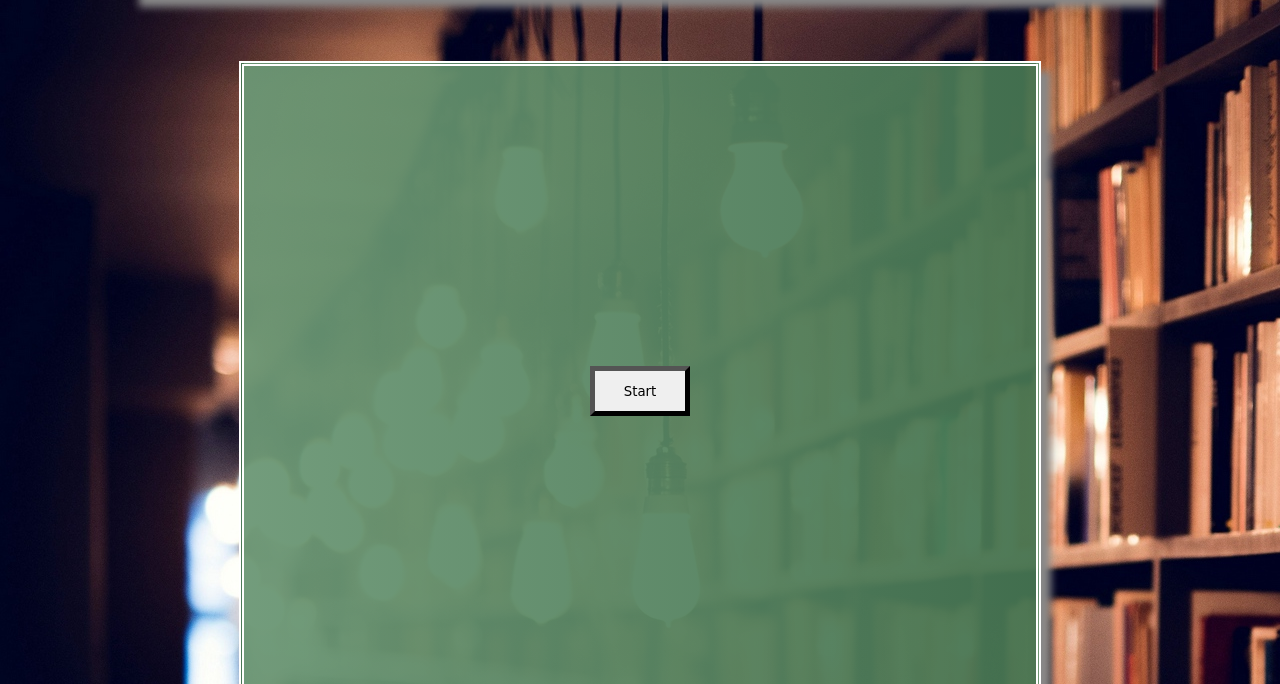
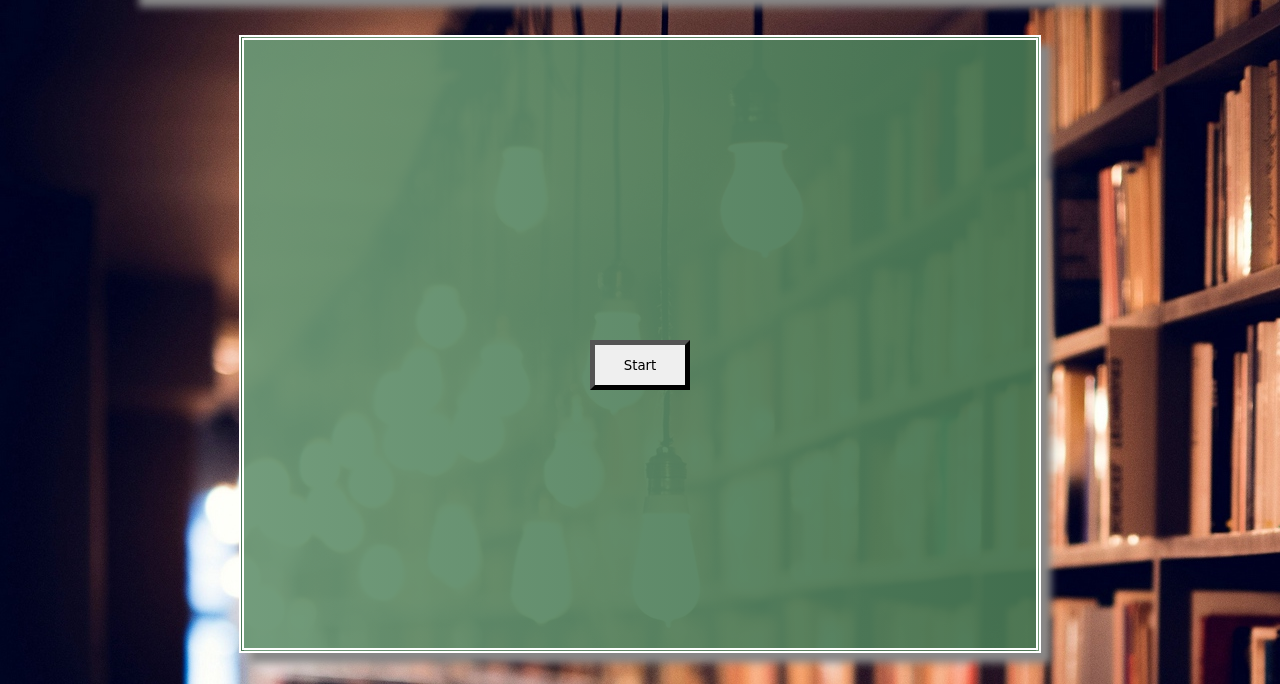
Before and after one commit to bryce-senninger/AmericanLiteratureTrivia, a plain HTML site: page index.html in a window 1280 px wide. Shown: the part 116-800 px from the top of the page. Drawn offline with nearby package versions, Linux system fonts and the light colour scheme; a web font is replaced by a local one.

Commit message:
styling update laptop

```diff
--- a/assets/css/style.css
+++ b/assets/css/style.css
@@ -15,7 +15,7 @@
 }
 
 #questionContent {
-    margin-top: 5%;
+    margin-top: 3%;
     background-image: linear-gradient(to right, rgb(107, 151, 117, 0.95), rgb(69, 116, 81, 0.95));
     text-align: center;
     position: fixed;
@@ -27,7 +27,7 @@
     box-shadow: 10px 10px 8px #888888;
     padding: 300px;
     width: 15%;
-    height: 11%;
+    height: 1%;
 }
 
 body {
```
